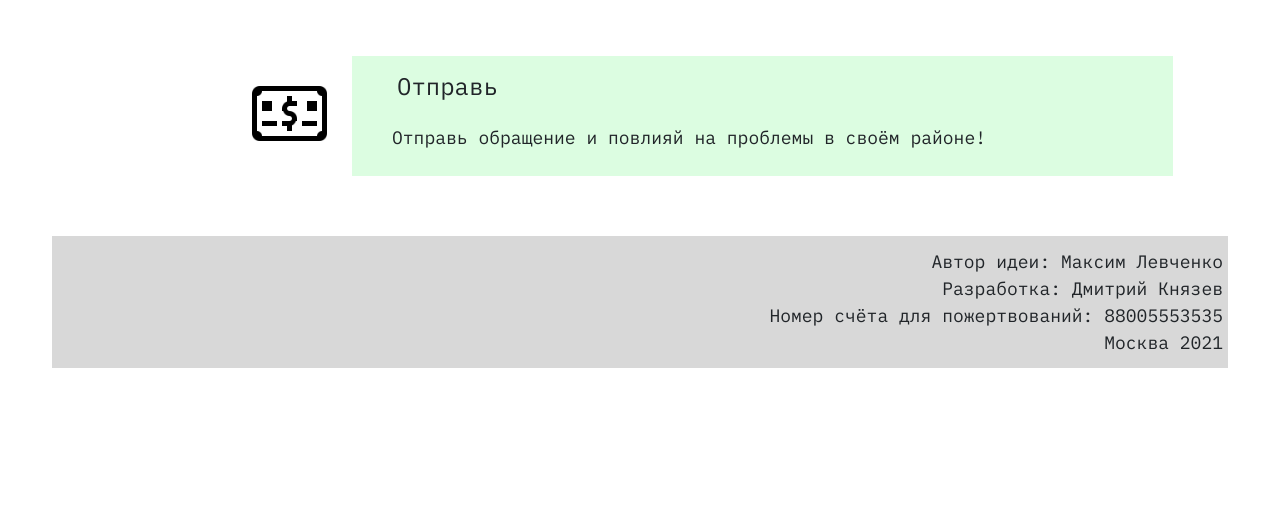
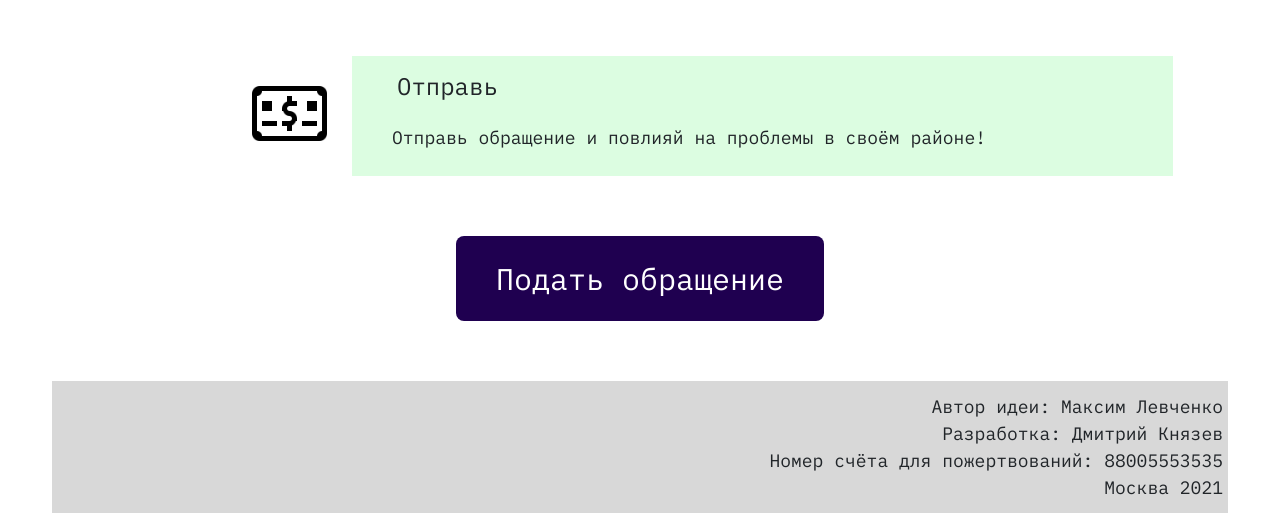
Before and after one commit to 113375/appeals, a PHP site: page / in a window 1280 px wide. Shown: the part 1395-1908 px from the top of the page. Before the commit the page ends 1763 px from the top, so only its background shows below. Run offline with PHP 8.4, Linux system fonts and the light colour scheme.

Commit message:
Доделал главную страницу

```diff
--- a/css/main.css
+++ b/css/main.css
@@ -51,3 +51,9 @@
     padding: 20px;
 
 }
+
+.bottom-button{
+    font-size: 30px;
+    padding: 20px 40px;
+    border-radius: 8px;
+}
--- a/index.php
+++ b/index.php
@@ -125,7 +125,11 @@
                     </div>
             </div>
         </div>
-
+        <div class="button-block">
+            <div class="button-to-appeals button purple bottom-button">
+                Подать обращение
+            </div>
+        </div>
 
 
         <?php require "templates/footer.php"?>
```
